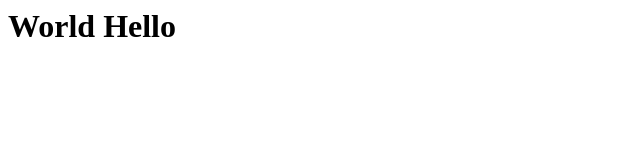
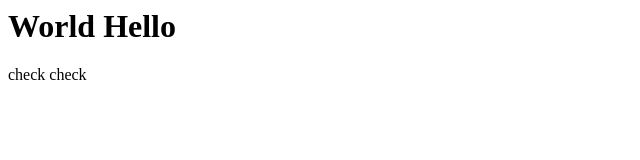
Before and after one commit to refischer/training, a plain HTML site: page index.html in a window 1280 px wide. Shown: the full height of the page, 0-640 px from the left. Drawn offline with Linux system fonts and the light colour scheme.

Commit message:
Update index.html
Fehler#1 wurde bearbeitet 'close#1'

```diff
--- a/index.html
+++ b/index.html
@@ -1 +1,2 @@
 <h1>World Hello </h1>
+<p>check check</p>
```
